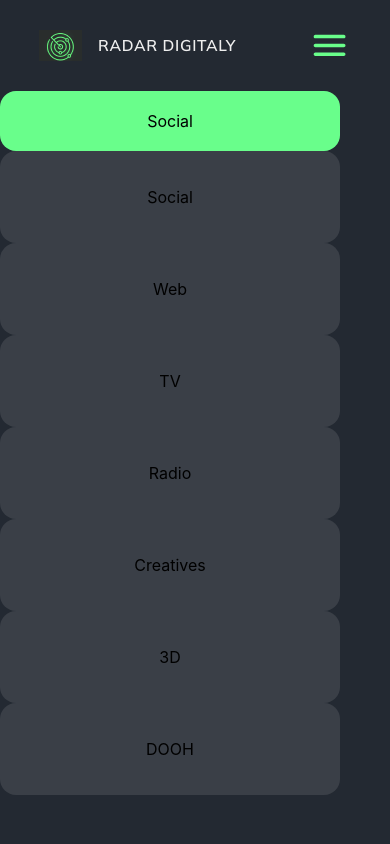
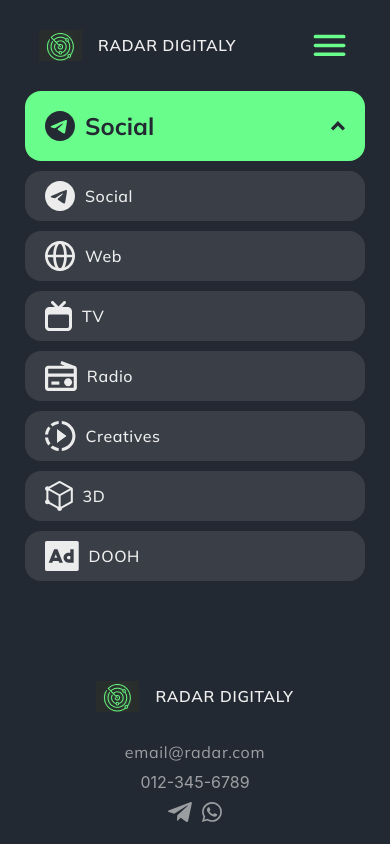
Before and after one commit to matveisch/radar-next, a Next.js app: page /services in a window 390 px wide. Both pictures are taken after a click on the element "Social". Shown: the top 844 px of the page. Built offline with nearby package versions, Linux system fonts and the light colour scheme.

Commit message:
services mobile dropdown finished

```diff
--- a/components/services-description/ServicesDescription.tsx
+++ b/components/services-description/ServicesDescription.tsx
@@ -8,8 +8,8 @@ interface Props {
   }
 
   const variants = {
-    closed: { opacity: 1, x: 0 },
-    open: { opacity: 0, x:0 },
+    closed: { opacity: 1, y: 0, display: 'block' },
+    open: { opacity: 0, y:"100%", display: 'none' },
   }
 
 export default function ServicesDescription({ serviceId }: Props){
--- a/components/services-menu-mobile/ServicesMenuMobile.module.scss
+++ b/components/services-menu-mobile/ServicesMenuMobile.module.scss
@@ -1,14 +1,38 @@
 @import "../../styles/variables.module";
 
+#servicesMenuWrapper{
+    width: 100%;
 
+}
 #chosenService{
     background-color: $main-green;
+    margin: auto;
     width: 100%;
     max-width: 300px;
-    text-align: center;
+
     padding: 20px 20px;
     border-radius: 16px;
-    p{
-        display: inline;
+    display: flex;
+    align-items: center;
+
+    #dropDownImg{
+        margin-left: auto;
+        width: 15px;
+        height: 15px;
+        img{
+            filter: $black-filter;
+            width: 100%;
+            height: 100%;
+        }
+    }
+#chosenServiceImg{
+ height: 30px;
+ width: auto;
+ margin-right: 10px;
+ filter: $black-filter;
+}
+
+    #chosenServiceText{
+        color: $black;
     }
 }
--- a/components/services-menu-mobile/ServicesMenuMobile.tsx
+++ b/components/services-menu-mobile/ServicesMenuMobile.tsx
@@ -1,6 +1,7 @@
 import React, { useContext } from "react";
 import { motion, useCycle } from "framer-motion";
 import styles from "./ServicesMenuMobile.module.scss";
+import Image from "next/image";
 import { cardIdContextType, idContext } from "../../components/Layout";
 import ServicesDropdownMenu from "../../ui/services-dropdown-menu/ServicesDropdownMenu";
 import ServicesDescription from "../services-description/ServicesDescription";
@@ -21,12 +22,19 @@ export default function ServicesMenuMobile(){
     const { cardId } = useContext(idContext) as cardIdContextType;
     return(
         <motion.div  initial={false}
+        id={styles.servicesMenuWrapper}
         animate={isOpen ? "open" : "closed"}>
 
             <motion.div id={styles.listWrapper} >
-                <motion.div id={styles.chosenService}  onClick={() => {toggleOpen()
-                    console.log(isOpen)}}>
-                    <p>{servicesArr[cardId != null ? cardId : 0].name}</p>
+                <motion.div id={styles.chosenService}  onClick={() => {toggleOpen()}}>
+                    <Image id={styles.chosenServiceImg} src={require(`../../images/${servicesArr[cardId != null ? cardId : 0].img}.svg`)} alt={servicesArr[cardId != null ? cardId : 0].name}/>
+                    <p className='H4' id={styles.chosenServiceText}>{servicesArr[cardId != null ? cardId : 0].name}</p>
+                    <motion.div
+                    id={styles.dropDownImg}
+                    animate={{rotate: isOpen ? -180 : 0}}>
+                        <Image
+                        src={require(`../../images/drop-down.svg`)} alt='drop down icon'/>
+                    </motion.div>
                 </motion.div>
                 <ServicesDropdownMenu toggle={() => toggleOpen()}/>
                 <ServicesDescription serviceId={cardId != null ? cardId : 0}/>
--- a/pages/services/index.module.scss
+++ b/pages/services/index.module.scss
@@ -1,6 +1,8 @@
 @import "../../styles/variables.module";
 
 #servicesMobileWrapper{
+
+
   visibility: hidden;
   display: none;
   @include breakpoint(937px) {
--- a/ui/services-dropdown-item/ServicesDropdownItem.module.scss
+++ b/ui/services-dropdown-item/ServicesDropdownItem.module.scss
@@ -2,13 +2,23 @@
 
 
 #itemLi{
-    margin: 0;
+    margin: 10px auto;
     padding: 0;
     list-style:none;
     background-color: $off-black;
     width: 100%;
     max-width: 300px;
-    text-align: center;
-    padding: 20px 20px;
+    display: flex;
+    align-items: center;
+    padding: 10px 20px;
     border-radius: 16px;
+    #menuItemImg{
+        filter: $off-white-filter;
+        height: 30px;
+        width: auto;
+        margin-right: 10px;
+    }
+    #menuItemText{
+        color: $off-white;
+    }
 }
--- a/ui/services-dropdown-item/ServicesDropdownItem.tsx
+++ b/ui/services-dropdown-item/ServicesDropdownItem.tsx
@@ -1,5 +1,6 @@
 import React, { useContext } from "react";
 import { motion, useCycle } from "framer-motion";
+import Image from "next/image";
 import styles from "./ServicesDropdownItem.module.scss";
 import useServicesList from "../../data/servicesList";
 import { cardIdContextType, idContext } from "../../components/Layout";
@@ -40,9 +41,10 @@ export default function ServicesDropdownItem({ itemId, toggle }: Props){
             toggle()}}
             id={styles.itemLi}
         >
-            <div>
-                <p>{servicesArr[itemId].name}</p>
-            </div>
+
+              <Image id={styles.menuItemImg} src={require(`../../images/${servicesArr[itemId].img}.svg`)} alt={servicesArr[itemId].name} />
+                <p className='paragraph' id={styles.menuItemText}>{servicesArr[itemId].name}</p>
+
         </motion.li>
     )
 }
--- a/ui/services-dropdown-menu/ServicesDropdownMenu.tsx
+++ b/ui/services-dropdown-menu/ServicesDropdownMenu.tsx
@@ -21,13 +21,13 @@ const variants ={
 }
 export default function ServicesDropdownMenu({ toggle }: Props){
     const servicesArr = useServicesList();
-
+    const { cardId } = useContext(idContext) as cardIdContextType;
     return(
         <motion.ul
         id={styles.servicesUl}
         variants={variants}
         >
-           {servicesArr.map((item, index) =>
+           {servicesArr.filter(item => item.id!=cardId).map((item, index) =>
                 <ServicesDropdownItem itemId={item.id} toggle={() => toggle()} />
            )}
 
```
Also changed, not shown: images/drop-down.svg (added).
